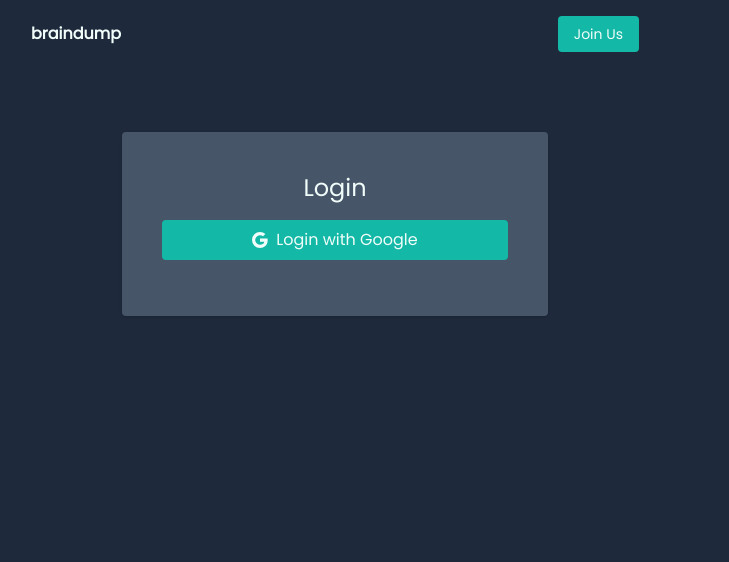
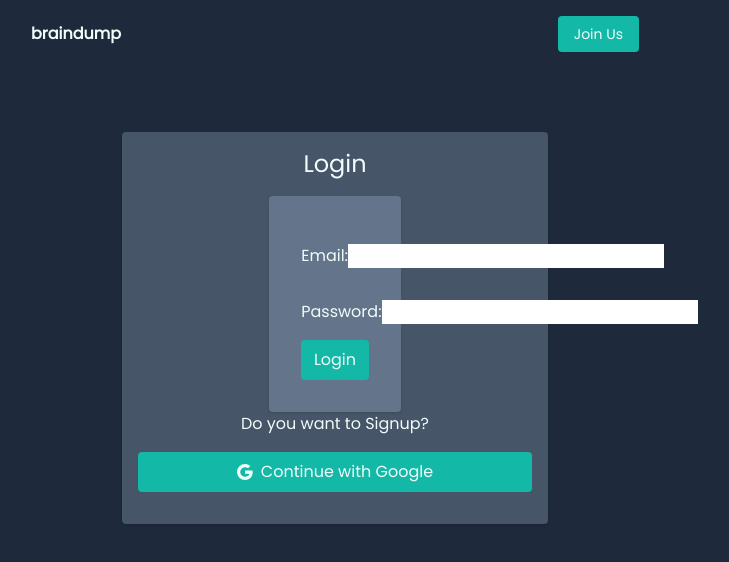
Before and after one commit to demirsergen/brain-dump, a Next.js app: page /auth/login in a window 1280 px wide. Shown: the top 562 px of the page, without its empty margins (305-1034 px from the left). Built offline with nearby package versions, Linux system fonts and the light colour scheme; no server answers.

Commit message:
add signup page

```diff
--- a/components/Navbar.js
+++ b/components/Navbar.js
@@ -33,7 +33,7 @@ const Navbar = () => {
         </ul>
       ) : (
         <ul>
-          <Link href="/auth/login">
+          <Link href="/auth/signup">
             <button className=" px-4 py-2 bg-teal-500 rounded text-sm text-teal-50">
               Join Us
             </button>
--- a/components/Likes.js
+++ b/components/Votes.js
@@ -1,61 +1,60 @@
 import { doc, updateDoc } from "firebase/firestore";
-import React, { useState, useEffect } from "react";
+import React, { useState, useEffect, useMemo } from "react";
 import { AiOutlineArrowUp, AiOutlineArrowDown } from "react-icons/ai";
 import { db } from "../firebase";
 
-const Likes = ({ likes, id }) => {
-  const [currentLikes, setCurrentLikes] = useState(likes);
+const Votes = ({ votes, id, dump }) => {
+  const [currentVotes, setCurrentVotes] = useState(votes);
   const [upVoted, setUpVoted] = useState(false);
   const [downVoted, setDownVoted] = useState(false);
 
-  const updateLikes = async () => {
+  // Firebase should know users who upvoted or downvoted;
+  // each post should have upvoted and downvoted collection
+  // dump => upvotes => user.id
+  // dump => downvotes => user.id
+
+  const updateVotes = async () => {
     const dumpRef = doc(db, "dumps", id);
 
     await updateDoc(dumpRef, {
-      likes: currentLikes,
+      votes: currentVotes,
+      upVoted,
+      downVoted,
     });
   };
 
   useEffect(() => {
-    updateLikes();
-  }, [currentLikes]);
+    updateVotes();
+  }, [currentVotes, upVoted, downVoted]);
   return (
     <div className="flex flex-col items-center justify-center p-2 gap-2 text-teal-50">
       <button
         onClick={() => {
           if (upVoted) return;
-          if (downVoted) {
-            setCurrentLikes((prev) => prev + 1);
-            setDownVoted(false);
-            return;
-          }
-          setCurrentLikes((prev) => prev + 1);
+          setCurrentVotes((prev) => prev + 1);
           setUpVoted(true);
+          setDownVoted(false);
         }}
       >
         <AiOutlineArrowUp />
       </button>
       <span
         className={
-          currentLikes == 0
+          currentVotes == 0
             ? ""
-            : currentLikes < 0
+            : currentVotes < 0
             ? "text-red-400"
             : "text-green-400"
         }
       >
-        {currentLikes}
+        {currentVotes}
       </span>
       <button
         onClick={() => {
           if (downVoted) return;
-          if (upVoted) {
-            setCurrentLikes((prev) => prev - 1);
-            setUpVoted(false);
-            return;
-          }
-          setCurrentLikes((prev) => prev - 1);
+          setCurrentVotes((prev) => prev - 1);
           setDownVoted(true);
+          setUpVoted(false);
         }}
       >
         <AiOutlineArrowDown />
@@ -64,4 +63,4 @@ const Likes = ({ likes, id }) => {
   );
 };
 
-export default Likes;
+export default Votes;
--- a/pages/auth/login.js
+++ b/pages/auth/login.js
@@ -3,10 +3,15 @@ import { signInWithPopup, GoogleAuthProvider } from "firebase/auth";
 import { auth } from "../../firebase";
 import { useRouter } from "next/router";
 import { useAuthState } from "react-firebase-hooks/auth";
-import { useEffect } from "react";
+import { useEffect, useState } from "react";
+import Link from "next/link";
 
 const Login = () => {
   const [user, loading] = useAuthState(auth);
+  const [signupForm, setSignupForm] = useState({
+    email: "",
+    password: "",
+  });
   const provider = new GoogleAuthProvider();
   const route = useRouter();
 
@@ -19,6 +24,13 @@ const Login = () => {
     }
   };
 
+  const handleLogin = () => {};
+
+  const handleChange = (e) => {
+    const value = e.target.value;
+    setSignupForm({ ...signupForm, [e.target.name]: value });
+  };
+
   useEffect(() => {
     if (user) {
       route.push("/profile");
@@ -28,15 +40,51 @@ const Login = () => {
   }, [user]);
 
   return (
-    <div className=" shadow bg-slate-600 mt-16 p-10 text-gray-700 md:w-1/3 mx-auto rounded">
+    <div className="shadow bg-slate-600 mt-16 p-4 sm:w-full md:w-1/3 mx-auto rounded">
       <h1 className="text-2xl font-medium text-center text-teal-50">Login</h1>
+      <form
+        onSubmit={handleLogin}
+        className="shadow bg-slate-500 mt-4 p-8 w-full md:w-1/3 mx-auto rounded"
+      >
+        <div className="py-4 mx-auto text-center flex items-center justify-between">
+          <label htmlFor="email" className="text-teal-50">
+            Email:
+          </label>
+          <input
+            type="email"
+            name="email"
+            value={signupForm.email}
+            onChange={handleChange}
+          />
+        </div>
+        <div className="py-4 mx-auto text-center flex items-center justify-between">
+          <label htmlFor="password" className="text-teal-50">
+            Password:
+          </label>
+          <input
+            type="password"
+            name="password"
+            value={signupForm.password}
+            onChange={handleChange}
+            className=""
+          />
+        </div>
+        <button className="text-teal-50 bg-teal-500 p-2 block mx-auto rounded w-full">
+          Login
+        </button>
+      </form>
+      <Link href="/auth/signup">
+        <button className="block mx-auto text-teal-50">
+          Do you want to Signup?
+        </button>
+      </Link>
       <div className="py-4 mx-auto text-center">
         <button
           className="mx-auto p-2  bg-teal-500 rounded text-teal-50 flex items-center justify-center gap-2 text-center pointer w-full "
           onClick={login}
         >
           <BsGoogle className="text-medium " />
-          Login with Google
+          Continue with Google
         </button>
       </div>
     </div>
--- /dev/null
+++ b/pages/auth/signup.js
@@ -0,0 +1,62 @@
+import React, { useState } from "react";
+import Link from "next/link";
+
+const Signup = () => {
+  const [signupForm, setSignupForm] = useState({
+    email: "",
+    password: "",
+  });
+
+  const handleChange = (e) => {
+    const value = e.target.value;
+    setSignupForm({ ...signupForm, [e.target.name]: value });
+  };
+
+  const handleSubmit = (e) => {
+    e.preventDefault();
+    console.log(signupForm);
+  };
+  return (
+    <div className="shadow bg-slate-600 mt-16 p-4 sm:w-full md:w-1/3 mx-auto rounded">
+      <h1 className="text-2xl font-medium text-center text-teal-50 ">Signup</h1>
+      <form
+        onSubmit={handleSubmit}
+        className="shadow bg-slate-500 mt-4 p-8 text-gray-700 md:w-1/3 mx-auto rounded"
+      >
+        <div className="py-4 mx-auto text-center flex items-center justify-between">
+          <label htmlFor="email" className="text-teal-50">
+            Email:
+          </label>
+          <input
+            type="email"
+            name="email"
+            value={signupForm.email}
+            onChange={handleChange}
+          />
+        </div>
+        <div className="py-4 mx-auto text-center flex items-center justify-between">
+          <label htmlFor="password" className="text-teal-50">
+            Password:
+          </label>
+          <input
+            type="password"
+            name="password"
+            value={signupForm.password}
+            onChange={handleChange}
+            className=""
+          />
+        </div>
+        <button className="text-teal-50 bg-teal-500 p-2 block mx-auto rounded w-full">
+          Sign up
+        </button>
+      </form>
+      <Link href="/auth/login">
+        <button className="text-teal-50 block mx-auto">
+          Already have an account?
+        </button>
+      </Link>
+    </div>
+  );
+};
+
+export default Signup;
--- a/pages/index.js
+++ b/pages/index.js
@@ -3,7 +3,7 @@ import Dump from "../components/Dump";
 import { useState, useEffect } from "react";
 import { collection, query, orderBy, onSnapshot } from "firebase/firestore";
 import { db } from "../firebase";
-import Likes from "../components/Likes";
+import Votes from "../components/Votes";
 
 export default function Home() {
   const [allDumps, setAllDumps] = useState();
@@ -34,7 +34,7 @@ export default function Home() {
         <h1 className="text-teal-50 text-center font-bold">Latest Dumps</h1>
         {allDumps?.map((dump) => (
           <div key={dump.id} className="flex">
-            <Likes likes={dump.likes} id={dump.id} />
+            <Votes votes={dump.likes} id={dump.id} dump={dump} />
             <Dump dump={dump} />
           </div>
         ))}
```
